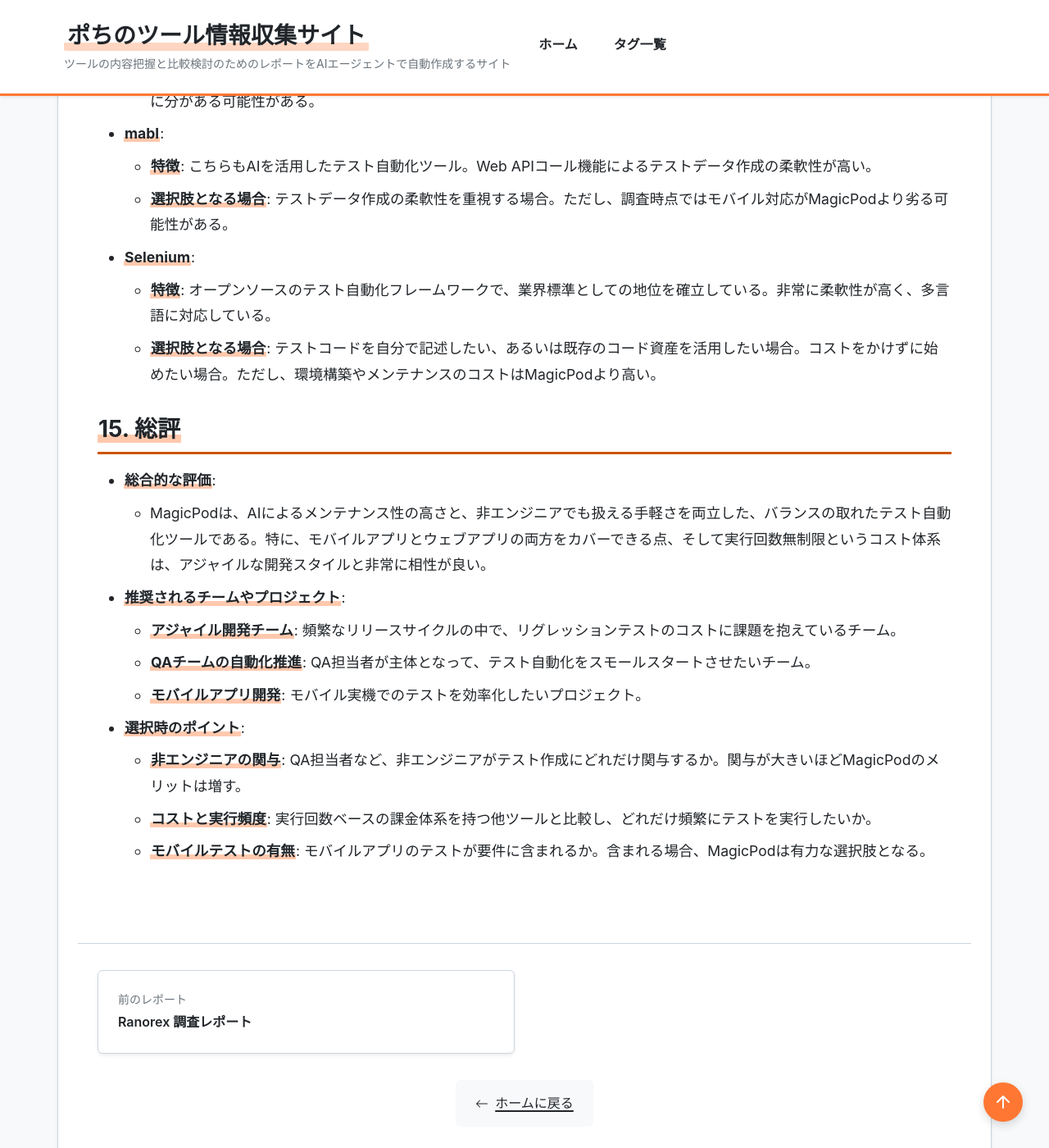
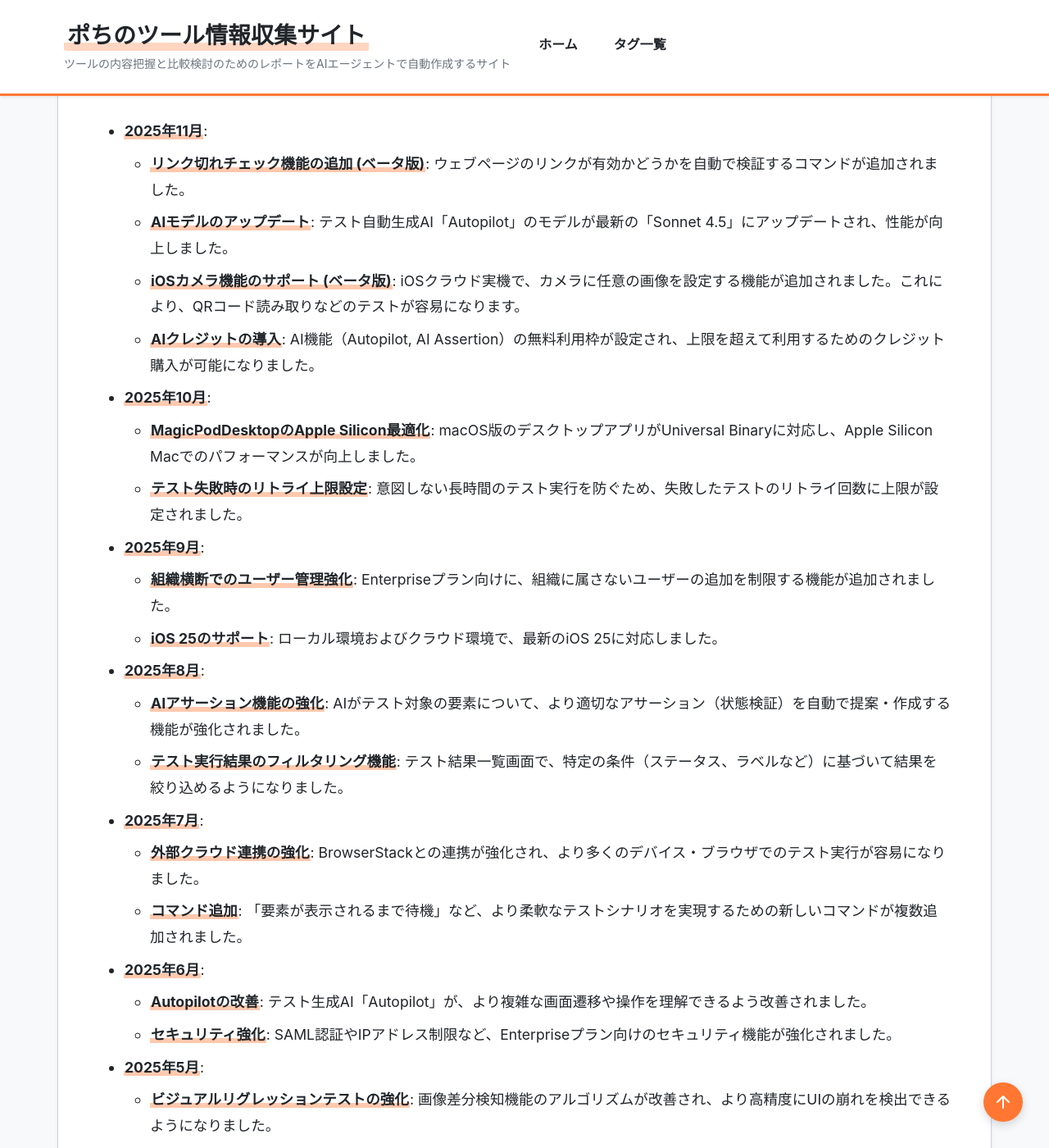
Before and after one commit to aegisfleet/tool-survey-report, a Jekyll site: the page built from _reports/magicpod.md, in a window 1280 px wide and 1400 px high, scrolled down 5844 px. Shown: the whole window at 82% size. Built offline with Jekyll 4.4.1, drawn with Linux system fonts in a browser that asks for light colours; some of the changed text lies outside the part shown.

Commit message:
docs: MagicPodレポートを最新情報に更新 (#194)
2025年11月時点の最新の機能とアップデートを反映するように、MagicPodの調査レポートを更新しました。

主な変更点:
- 「直近のアップデート情報」セクションに2025年5月から11月までのリリースの概要を追記
- 「主要機能」セクションにAutopilotやAI Assertionなどの新しいAI搭載機能を追加
- 「料金プラン」セクションを更新し、新しいAIクレジットモデルに関する情報を記載

Co-authored-by: google-labs-jules[bot] <161369871+google-labs-jules[bot]@users.noreply.github.com>

```diff
--- a/_reports/magicpod.md
+++ b/_reports/magicpod.md
@@ -5,7 +5,7 @@ category: "テスト/QA"
 developer: "MagicPod Inc."
 official_site: "https://magicpod.com/"
 date: "2025-10-21"
-last_updated: "2025-10-21"
+last_updated: "2025-11-25"
 tags:
   - "テスト自動化"
   - "E2Eテスト"
@@ -43,7 +43,10 @@ relationships:
 ## **3. 主要機能**
 
 * **ノーコードでのテスト作成**: 直感的なUIで、コーディング不要でテストケースを作成・編集できる。
+* **AIによるテスト自動生成 (Autopilot)**: AIが画面を分析し、テストケースを自動で生成する。
+* **AIによるアサーション生成 (AI Assertion)**: AIが要素の状態を検証するアサーション（例: 「ボタンが表示されている」）を自動で提案・作成する。
 * **AIによる自己修復機能 (Self-Healing)**: アプリのUI変更をAIが検知し、テストスクリプトを自動で修正する。
+* **リンク切れチェック機能 (ベータ版)**: ページ内のリンクが有効かを自動でチェックする。
 * **クロスブラウザ・クロスデバイス対応**: Chrome, Safariなどの主要ブラウザや、iOS/Androidの実機・シミュレータでのテストを実行可能。
 * **データ駆動テスト**: CSVファイルを用いて、ひとつのテストケースを異なるデータで繰り返し実行できる。
 * **ビジュアルリグレッションテスト**: スクリーンショットの差分を検知し、意図しないデザイン崩れを発見する。
@@ -70,6 +73,7 @@ relationships:
   * **Standard Plan**: 月額$400（月契約）または$320（年契約）。プロジェクト数やテストケース数などに応じた追加オプションあり。
   * **Enterprise Plan**: 要問い合わせ。大規模利用や高度なセキュリティ要件に対応。
 * **課金体系**: プロジェクト数、テストケース数、並列実行数などに基づくサブスクリプション。ユーザー数は無制限。
+* **AIクレジット**: AI機能（Autopilot, AI Assertion）には無料利用枠があり、上限を超えて使用する場合は別途クレジットの購入が必要。
 * **無料トライアル**: あり（2週間）。Standard Planの全機能が試用可能。
 
 ## **7. 導入実績・事例**
@@ -114,7 +118,39 @@ relationships:
 
 ## **13. 直近半年のアップデート情報**
 
-* （本調査では未実施）
+2025年5月から11月にかけて、MagicPodは継続的な機能改善と新機能の追加を行っています。特にAI関連機能の強化が目立ちます。
+
+*   **2025年11月**:
+    *   **リンク切れチェック機能の追加 (ベータ版)**: ウェブページのリンクが有効かどうかを自動で検証するコマンドが追加されました。
+    *   **AIモデルのアップデート**: テスト自動生成AI「Autopilot」のモデルが最新の「Sonnet 4.5」にアップデートされ、性能が向上しました。
+    *   **iOSカメラ機能のサポート (ベータ版)**: iOSクラウド実機で、カメラに任意の画像を設定する機能が追加されました。これにより、QRコード読み取りなどのテストが容易になります。
+    *   **AIクレジットの導入**: AI機能（Autopilot, AI Assertion）の無料利用枠が設定され、上限を超えて利用するためのクレジット購入が可能になりました。
+
+*   **2025年10月**:
+    *   **MagicPodDesktopのApple Silicon最適化**: macOS版のデスクトップアプリがUniversal Binaryに対応し、Apple Silicon Macでのパフォーマンスが向上しました。
+    *   **テスト失敗時のリトライ上限設定**: 意図しない長時間のテスト実行を防ぐため、失敗したテストのリトライ回数に上限が設定されました。
+
+*   **2025年9月**:
+    *   **組織横断でのユーザー管理強化**: Enterpriseプラン向けに、組織に属さないユーザーの追加を制限する機能が追加されました。
+    *   **iOS 25のサポート**: ローカル環境およびクラウド環境で、最新のiOS 25に対応しました。
+
+*   **2025年8月**:
+    *   **AIアサーション機能の強化**: AIがテスト対象の要素について、より適切なアサーション（状態検証）を自動で提案・作成する機能が強化されました。
+    *   **テスト実行結果のフィルタリング機能**: テスト結果一覧画面で、特定の条件（ステータス、ラベルなど）に基づいて結果を絞り込めるようになりました。
+
+*   **2025年7月**:
+    *   **外部クラウド連携の強化**: BrowserStackとの連携が強化され、より多くのデバイス・ブラウザでのテスト実行が容易になりました。
+    *   **コマンド追加**: 「要素が表示されるまで待機」など、より柔軟なテストシナリオを実現するための新しいコマンドが複数追加されました。
+
+*   **2025年6月**:
+    *   **Autopilotの改善**: テスト生成AI「Autopilot」が、より複雑な画面遷移や操作を理解できるよう改善されました。
+    *   **セキュリティ強化**: SAML認証やIPアドレス制限など、Enterpriseプラン向けのセキュリティ機能が強化されました。
+
+*   **2025年5月**:
+    *   **ビジュアルリグレッションテストの強化**: 画像差分検知機能のアルゴリズムが改善され、より高精度にUIの崩れを検出できるようになりました。
+    *   **パフォーマンス改善**: テストケースの読み込みや実行開始までの時間が短縮され、全体的な操作性が向上しました。
+
+*出典: [MagicPod Help Center - Release](https://support.magic-pod.com/hc/en-us/categories/4415848374553-Release)*
 
 ## **14. 類似ツールとの比較**
 
```
